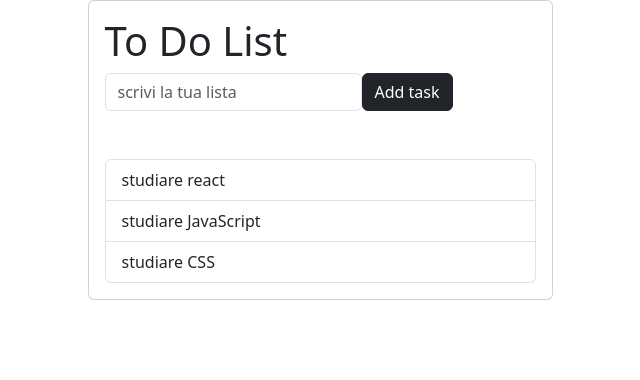
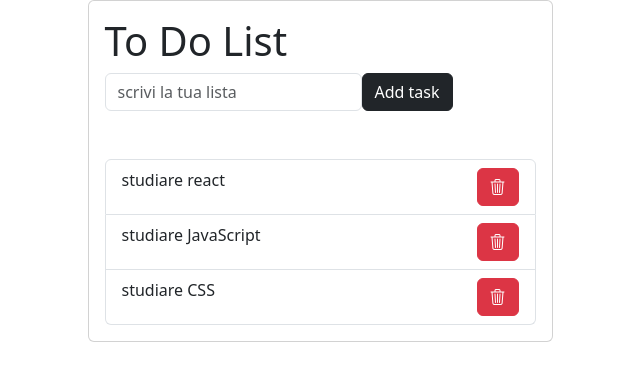
Before and after one commit to veronicacrisafi/react-form, a React (Vite) app: page / in a window 1280 px wide. Shown: the top 380 px of the page, without its empty margins (320-960 px from the left). Built offline with nearby package versions, Linux system fonts and the light colour scheme.

Commit message:
aggiunta icon

```diff
--- a/index.html
+++ b/index.html
@@ -5,6 +5,8 @@
   <meta charset="UTF-8" />
   <link rel="icon" type="image/svg+xml" href="/vite.svg" />
   <meta name="viewport" content="width=device-width, initial-scale=1.0" />
+  <link href="https://cdn.jsdelivr.net/npm/bootstrap@5.3.8/dist/css/bootstrap.min.css" rel="stylesheet"
+    integrity="sha384-sRIl4kxILFvY47J16cr9ZwB07vP4J8+LH7qKQnuqkuIAvNWLzeN8tE5YBujZqJLB" crossorigin="anonymous">
   <link href="https://cdn.jsdelivr.net/npm/bootstrap@5.3.8/dist/css/bootstrap.min.css" rel="stylesheet"
     integrity="sha384-sRIl4kxILFvY47J16cr9ZwB07vP4J8+LH7qKQnuqkuIAvNWLzeN8tE5YBujZqJLB" crossorigin="anonymous">
   <title>react-form</title>
--- a/src/App.jsx
+++ b/src/App.jsx
@@ -31,7 +31,14 @@ function App() {
             <ul className='list-group mt-5'>
               {tasks.map((task, i) => {
                 return (
-                  <li key={i} className='list-group-item'>{task}</li>
+                  <li key={i} className='list-group-item d-flex justify-content-between'>
+                    <span>
+                      {task}
+                    </span>
+                    <button className='btn btn-danger'>
+                      <i className="bi bi-trash3"></i>
+                    </button>
+                  </li>
                 )
               })}
             </ul>
--- a/src/index.css
+++ b/src/index.css
@@ -1,3 +1,5 @@
+@import url("https://cdn.jsdelivr.net/npm/bootstrap-icons@1.13.1/font/bootstrap-icons.min.css");
+
 * {
   margin: 0;
   padding: 0;
```
